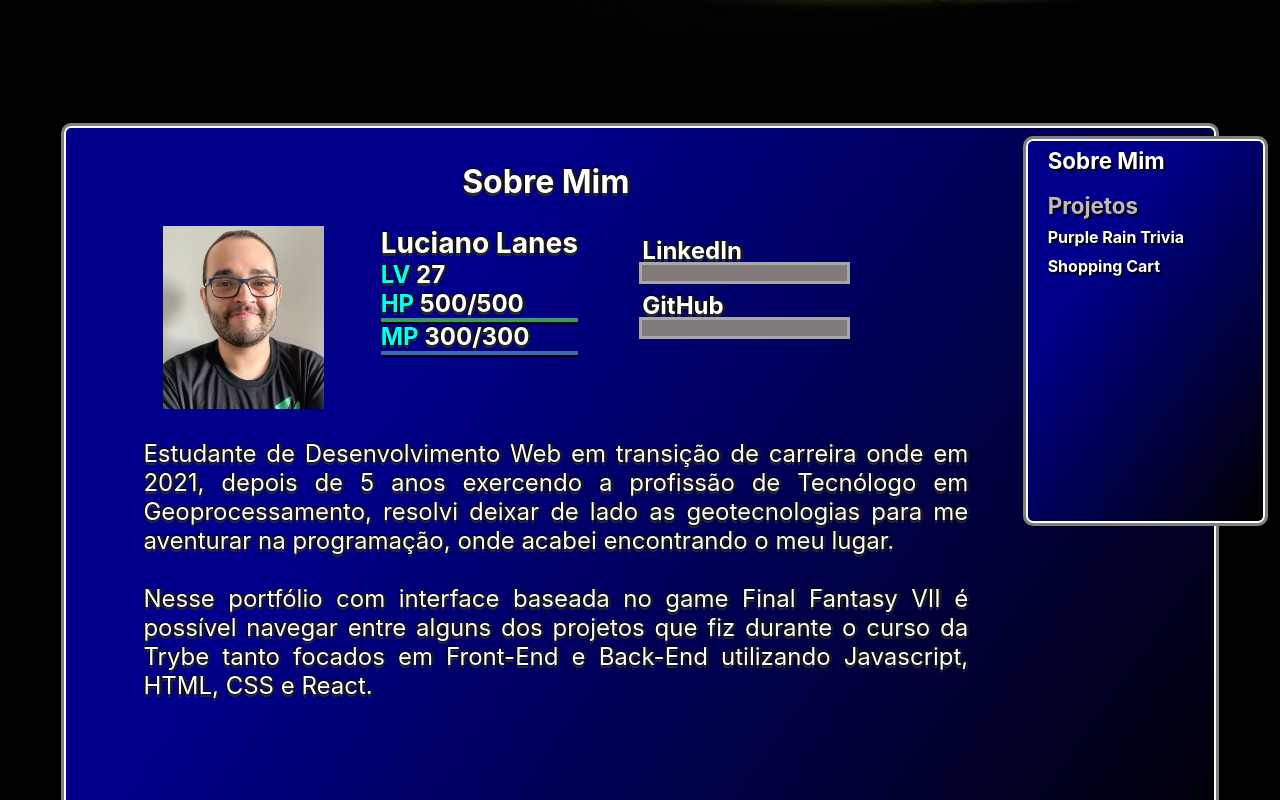
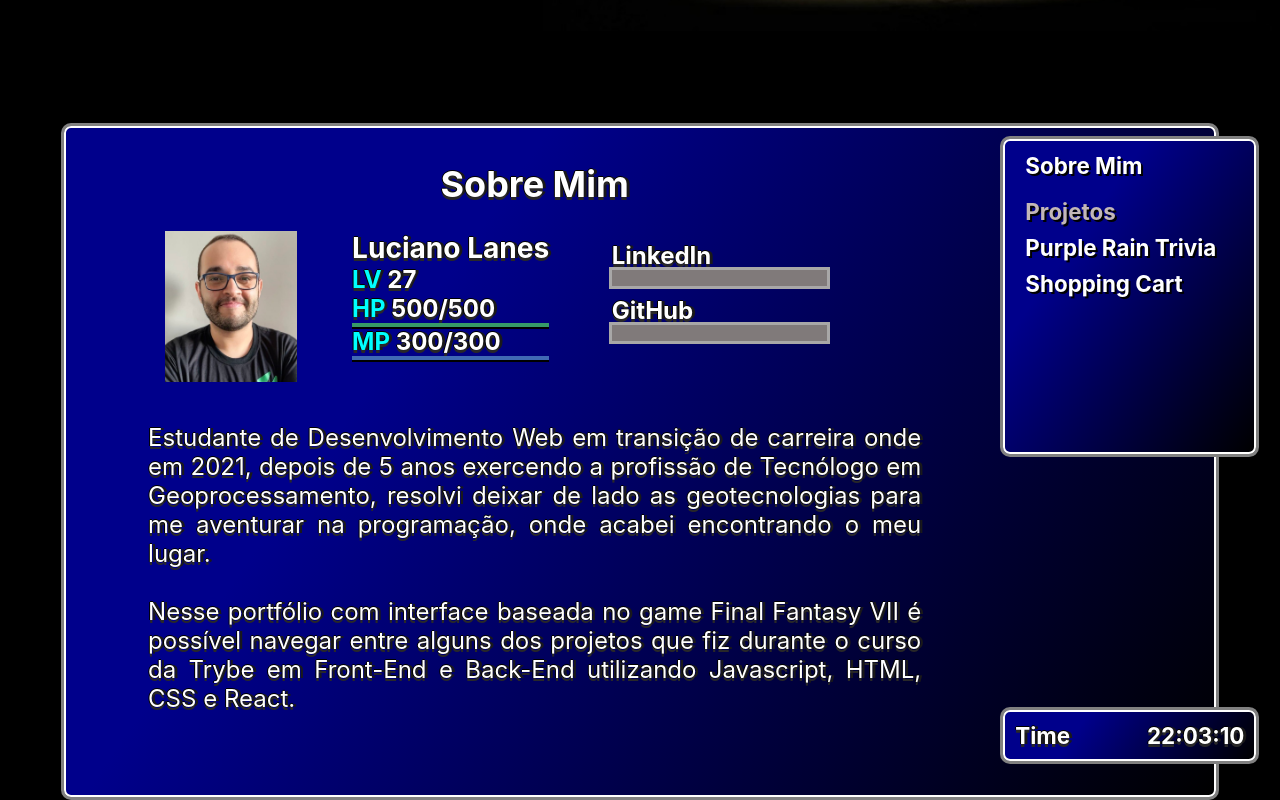
Before and after one commit to lucianolanes/lucianolanes.github.io, a React (Create React App) app: page / in a window 1280 px wide. Shown: the part 580-1380 px from the top of the page. Built offline with nearby package versions, Linux system fonts and the light colour scheme.

Commit message:
Atualizado CSS responsivo para resoluçoes acima de 1200px e 1800px

```diff
--- a/src/Components/AboutMe.css
+++ b/src/Components/AboutMe.css
@@ -4,14 +4,13 @@
 }
 
 .profile-pic {
-  width: 20%;
+  width: 17%;
   margin-right: 2%;
 }
 
 .profile-card {
   display: flex;
   flex-direction:row;
-  font-size: 150%;
   font-weight: 700;
   margin-left: 40px;
 }
@@ -55,20 +54,45 @@
 }
 
 section h1 {
-  font-size: 200%;
   margin-bottom: 25px;
   text-align: center;
 }
 
 .profile-text {
-  font-size: 150%;
-  margin: 30px 0 0 20px;
+  margin: 3%;
   text-align: justify;
+}
+
+@media (min-width: 800px) {
+  .about-container {
+    font-size: 70%;
+  }
+}
+
+@media (min-width: 1200px) {
+  .about-container {
+    font-size: 150%;
+  }
+
+  .profile-card {
+    margin: 2% 0 5% 5%;
+  }
+
+  .skill-bar {
+    border: rgb(128, 122, 122) 8px solid;
+    box-shadow: 0px 0px 0px 3px rgb(168, 167, 167);
+    width: 200%;
+  }
+
+
+  section h1 {
+    font-size: 150%;
+  }
 }
 
 @media (min-width: 1800px) {
   .about-container {
-    font-size: 180%;
+    font-size: 220%;
   }
 
   .profile-card {
--- a/src/Components/AboutMe.js
+++ b/src/Components/AboutMe.js
@@ -49,7 +49,7 @@ export default function AboutMe() {
           Estudante de Desenvolvimento Web em transição de carreira onde em 2021, depois de 5 anos exercendo a profissão de Tecnólogo em Geoprocessamento, resolvi deixar de lado as geotecnologias para me aventurar na programação, onde acabei encontrando o meu lugar.
           <br />
           <br />
-          Nesse portfólio com interface baseada no game Final Fantasy VII é possível navegar entre alguns dos projetos que fiz durante o curso da Trybe tanto focados em Front-End e Back-End utilizando Javascript, HTML, CSS e React.
+          Nesse portfólio com interface baseada no game Final Fantasy VII é possível navegar entre alguns dos projetos que fiz durante o curso da Trybe em Front-End e Back-End utilizando Javascript, HTML, CSS e React.
         </p>
       </section>
     </Fade>
--- a/src/Components/FFMenu.css
+++ b/src/Components/FFMenu.css
@@ -2,7 +2,7 @@ main {
   display: flex;
   justify-content: space-around;
   margin: 5%;
-  height: 100vh;
+  height: fit-content;
 }
 
 .FFMenu-style {
--- a/src/Components/FFNav.css
+++ b/src/Components/FFNav.css
@@ -3,7 +3,6 @@ aside {
   flex-direction: column;
   justify-content: space-between;
   margin: 1% 2% 3% 0;
-  height: 95%;
 }
 
 .side-menu {
@@ -22,8 +21,7 @@ aside {
 }
 
 .side-menu p {
-  font-size: 140%;
-  margin-top: 3%;
+  margin-top: 5%;
 }
 
 .timer-container {
@@ -33,17 +31,16 @@ aside {
   box-shadow: 0px 0px 0px 3px grey;
   color: white;
   display: flex;
-  font-size: 100%;
   font-weight: 700;
   height: fit-content;
   justify-content: space-between;
+  margin-top: 25%;
   padding: 10px;
   width: 130%;
 }
 
 .timer-container p {
   color: white;
-  font-size: 130%;
   font-weight: 700;
   text-shadow: -1px 0 black, 0 3px rgb(41, 40, 40), 3px 0 rgb(26, 25, 25), 0 -1px black;
 }
@@ -68,9 +65,22 @@ nav li {
   margin-top: 8%;
 }
 
+@media (min-width: 800px) {
+  aside {
+    margin-right: 5%;
+  }
+}
+
+@media (min-width: 1200px) {
+  aside {
+    font-size: 140%;
+    margin-right: 3%;
+  }
+}
+
 @media (min-width: 1800px) {
-  .side-menu, .timer-container {
-    font-size: 160%;
+  aside {
+    font-size: 180%;
   }
 
   .timer-container {
```
